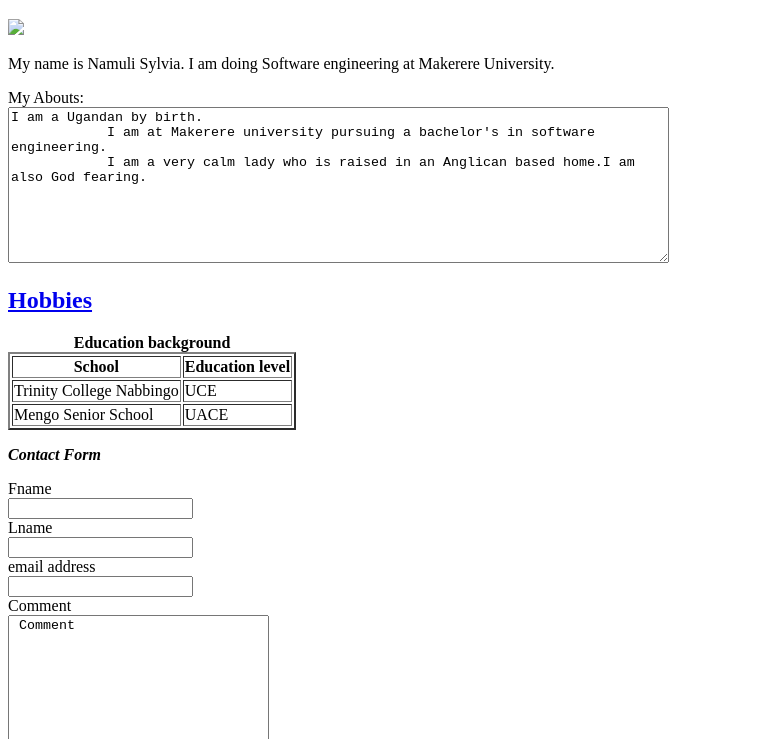
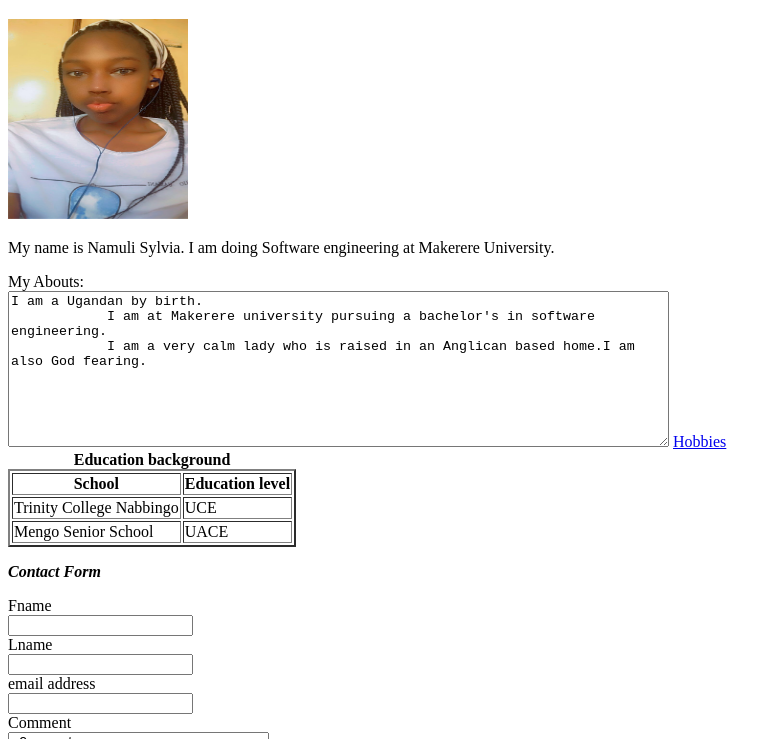
Before and after one commit to NamuliSylvia/firstwebsite, a plain HTML site: page index.html in a window 1280 px wide. Shown: the part 61-800 px from the top of the page, without its empty margins (0-781 px from the left). Drawn offline with Linux system fonts and the light colour scheme.

Commit message:
add to firstwebsite

```diff
--- a/index.html
+++ b/index.html
@@ -9,7 +9,7 @@
 <body>
 
         <h1> Namuli Sylvia</h1>
-        <img src="./images/LISTENING MUSIC.JPG" height="400" >
+        <img src="images/LISTENINGMUSIC.JPG" height="200" width="180" alt="profile" >
         <p>
             My name is Namuli Sylvia. I am doing Software engineering at Makerere University.
         </p>
@@ -18,7 +18,7 @@
             I am at Makerere university pursuing a bachelor's in software engineering.
             I am a very calm lady who is raised in an Anglican based home.I am also God fearing.
         </textarea>
-        <h2><a href="Hobbies.html"> Hobbies</a>  </h2>
+        <a href="Hobbies.html"> Hobbies</a>
 
             <table border="2">
                 <caption> <strong>Education background</strong></caption>
```
